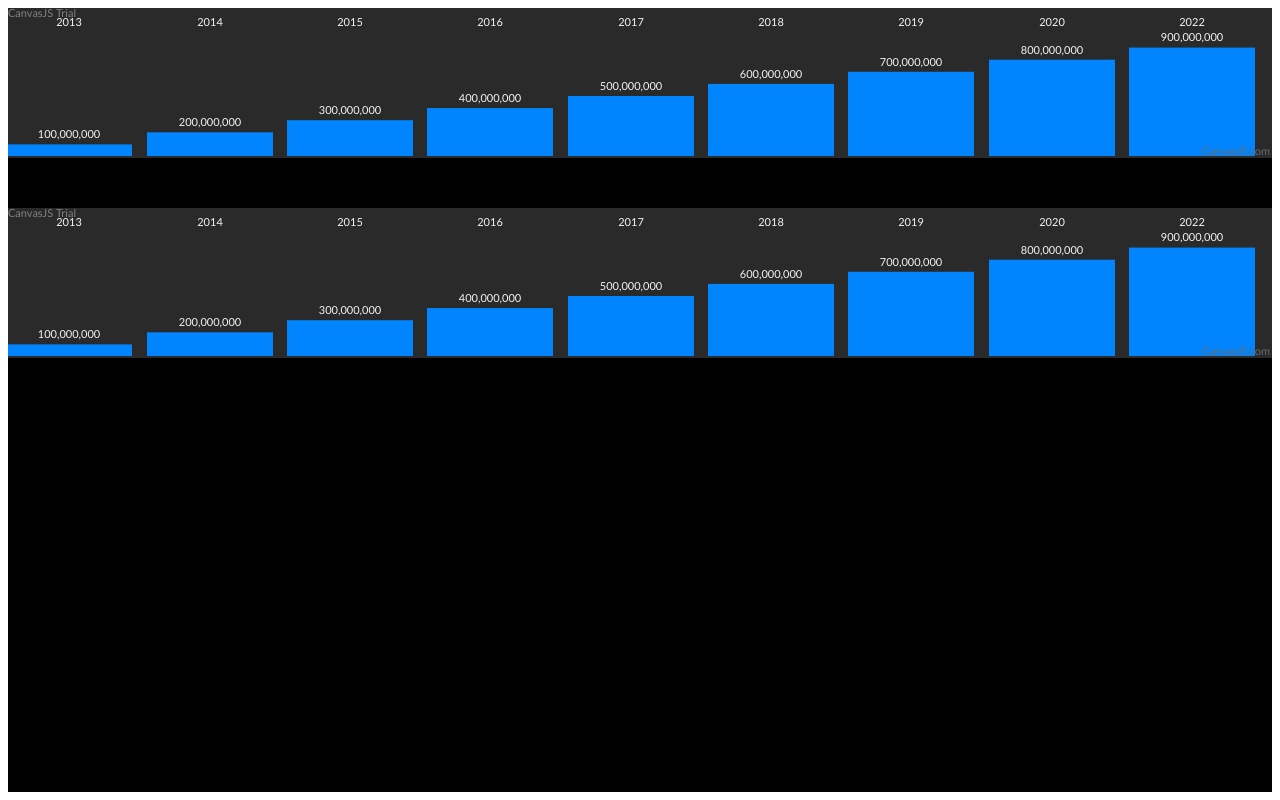
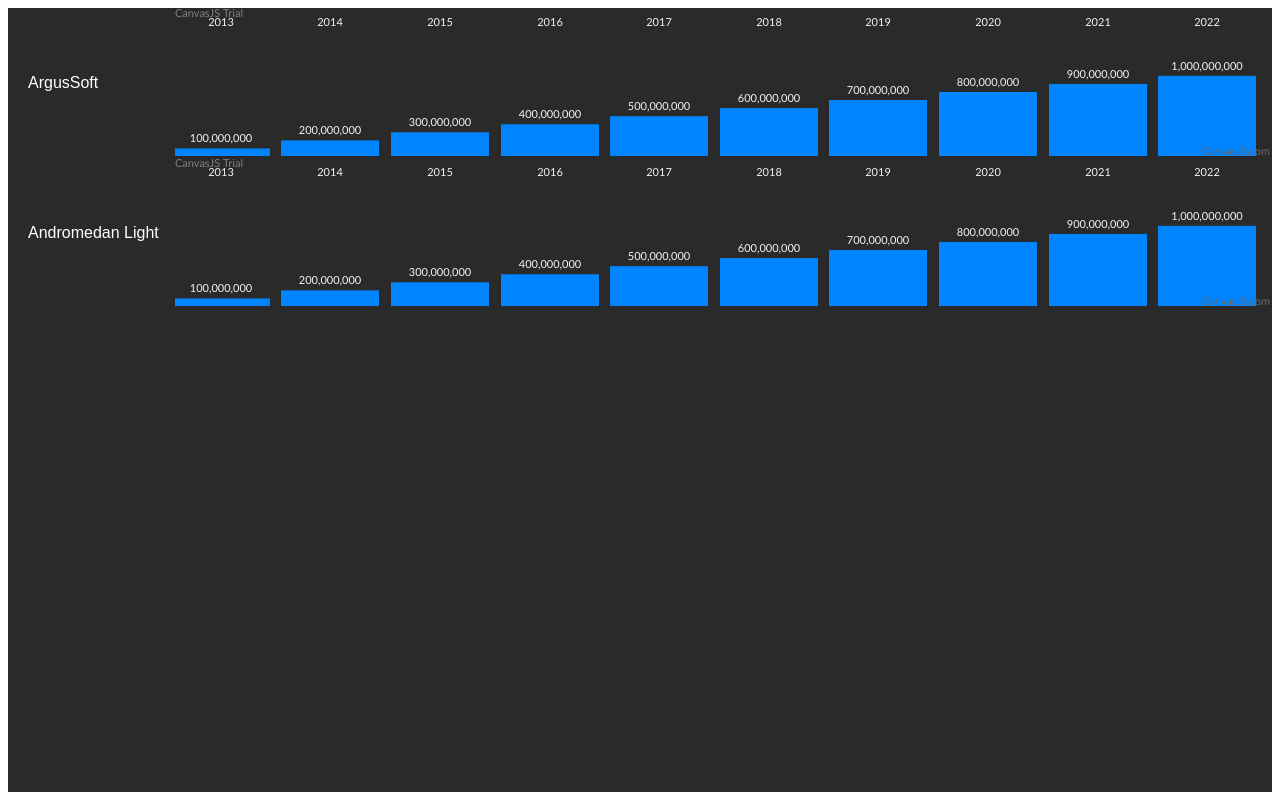
Before and after one commit to budsalvetti/angular-accrete-charts-data, an Angular app: page / in a window 1280 px wide. Built offline with nearby package versions, Linux system fonts and the light colour scheme.

Commit message:
3 files modified

```diff
--- a/src/app/app.component.html
+++ b/src/app/app.component.html
@@ -1,10 +1,11 @@
-<div style="height:100%;background-color:black;color:white">
+<div style="height:100%;background-color:#2A2A2A;color:white;font-family:sans-serif;font-size:16px">
 
 
-<div style="height:200px;display:flex;width:100%" *ngFor="let company of chartData; index as i">
+<div style="height:150px;display:flex;width:100%" *ngFor="let company of chartData; index as i">
 
   <!-- company name -->
-  <div>
+  <div style="width:170px;height:100%;display:flex;align-items:center;margin-left:20px">
+    {{company.companyName}}
   </div>
   <!-- chart -->
   <div style="width:100%">
@@ -12,7 +13,6 @@
     [options]="company"
     [styles]="{ width: '100%'}"></canvasjs-chart>
   </div>
-
 
 </div>
 
--- a/src/app/app.component.ts
+++ b/src/app/app.component.ts
@@ -16,7 +16,7 @@
 
   constructor(private investmentDataService: InvestmentDataService) {}
 
-  columnChartOptions = {
+  defaultChartOptions = {
     animationEnabled: true,
     theme: 'dark1',
     height: 150,
@@ -45,9 +45,18 @@
     this.investmentDataService
       .getDefaultCompanyData()
       .subscribe((chartData: any[]) => {
-        for (let company of chartData) {
-          //copy the default chart options
-          let newChartOptions = { ...this.columnChartOptions };
+        for (let i=0; i<chartData.length; i++) {
+
+          const company = chartData[i];
+
+          //shallow copy the default chart options
+          let newChartOptions = { ...this.defaultChartOptions };
+
+          if(i>0){
+            newChartOptions.axisX2['fontWeight'] = 0;
+          }
+
+          newChartOptions['companyName'] = company.name;
 
           newChartOptions.data[0].dataPoints = [];
 
--- a/src/app/services/investment-data.service.ts
+++ b/src/app/services/investment-data.service.ts
@@ -4,7 +4,7 @@
 @Injectable()
 export class InvestmentDataService {
   private defaultData: any[];
-  readonly years = [2013, 2014, 2015, 2016, 2017, 2018, 2019, 2020, 2022];
+  readonly years = [2013, 2014, 2015, 2016, 2017, 2018, 2019, 2020, 2021, 2022];
   readonly industries = ['Software', 'Space and foreign technology'];
   readonly companies = ['ArgusSoft', 'Andromedan Light'];
   readonly investmentCategories = [
```
